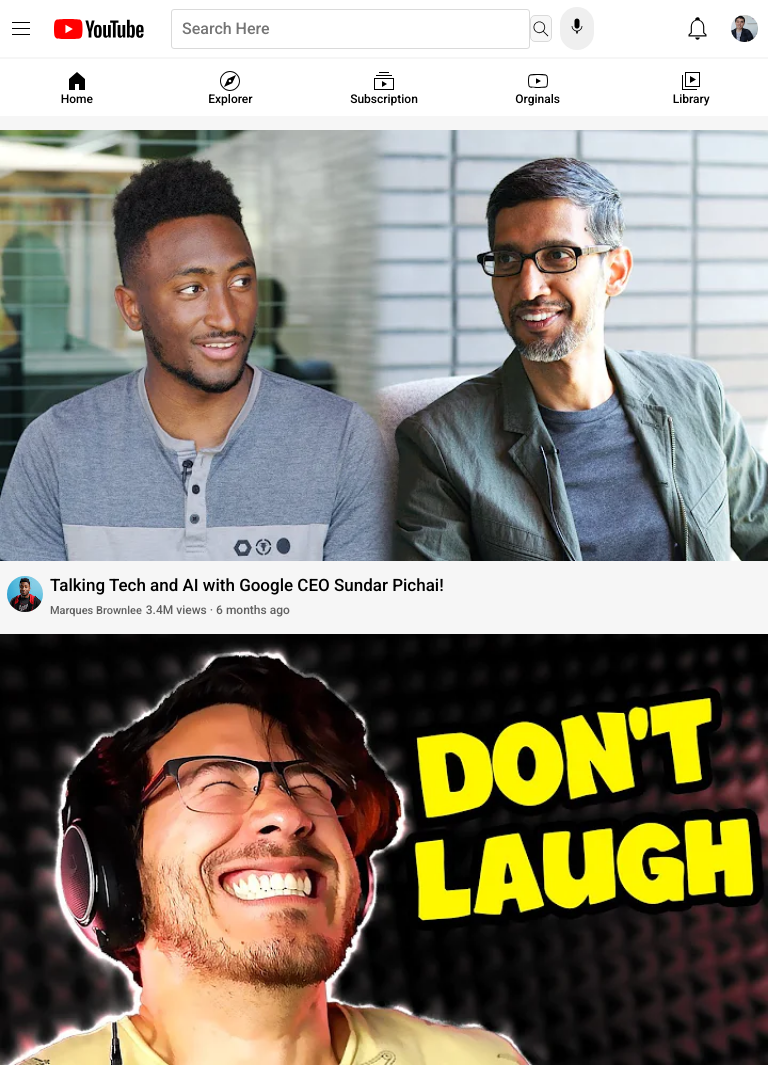
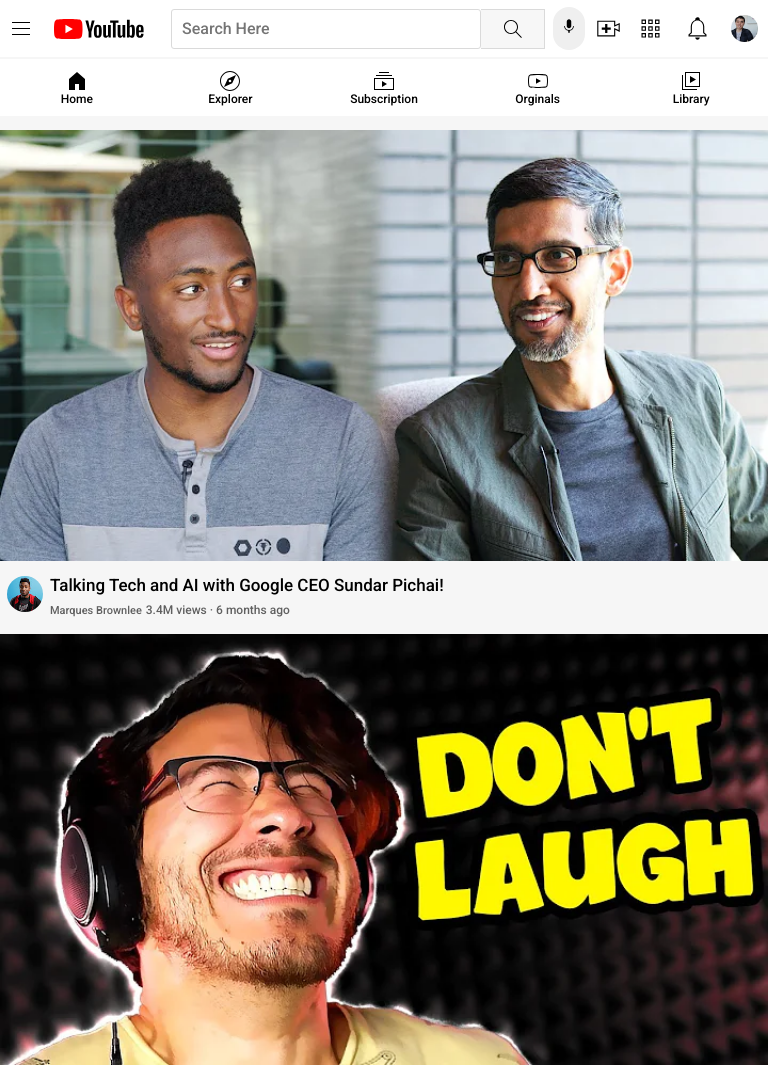
Before and after one commit to Xprim3/youtube-clone, a website built with Vite: page index.html in a window 768 px wide. Shown: the top 1065 px of the page. Built offline with nearby package versions, Linux system fonts and the light colour scheme; a web font is replaced by a local one.

Commit message:
secound commit

```diff
--- a/styles/header.css
+++ b/styles/header.css
@@ -170,6 +170,12 @@
 .voice-mod {
   width: 24px;
   height: 24px;
+}
+
+.mobile-wrapper {
+  display: flex;
+  flex-direction:row;
+  gap: 15px;
 }
 
 
@@ -426,11 +432,11 @@
 /* Midle Search Button*/
 
 .search-svg {
-  width: 100%;
+  width: 64px;
   display: flex;
   justify-content: center;
   align-items: center;
-  height: 27px;
+  height: 40px;
   border-top-style: solid;
   border-top-width: 0.1px;
   border-top-color: rgb(218, 218, 218);
@@ -444,8 +450,8 @@
   border-top-style: solid;
   border-top-width: 0.1px;
   border-top-color: rgb(218, 218, 218);
-  border-left-style: solid;
-  border-radius: 5px;
+  border-left-style: none;
+  border-radius: 0px;
   border-left-width: 0.1px;
   border-left-color: rgb(218, 218, 218);
   cursor: pointer;
@@ -492,6 +498,13 @@
 .mobile-nav-wrapper {
   display: none;
 }
+
+.mobile-wrapper {
+  display: flex;
+  flex-direction: row;
+  gap: 15px
+}
+
 
 .test {
   width: 100%;
```
